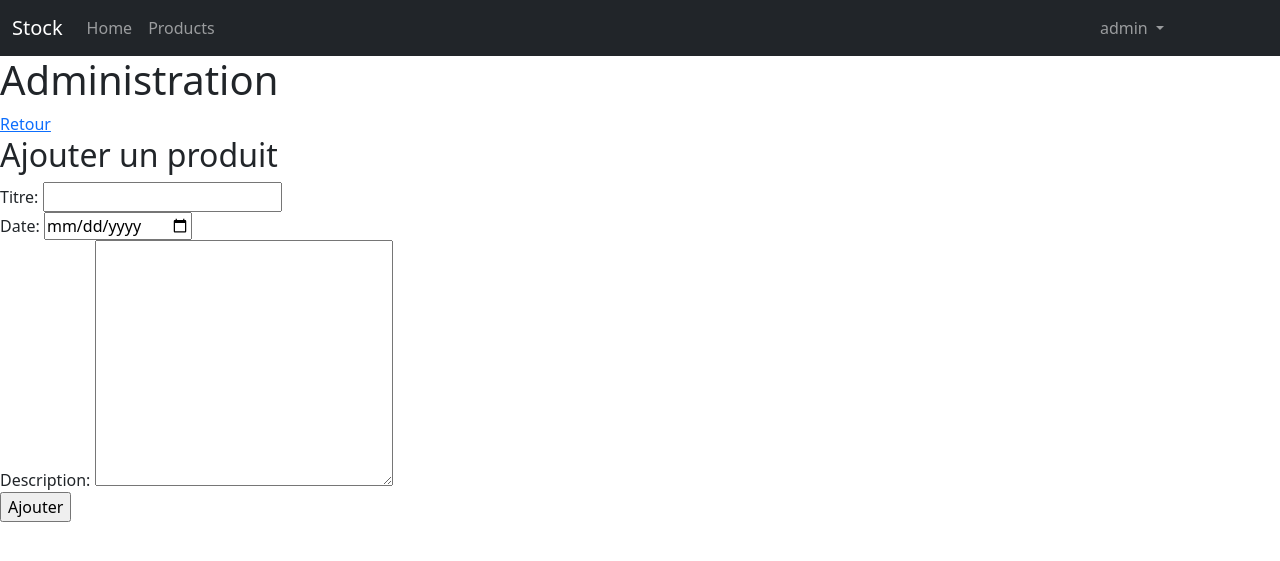
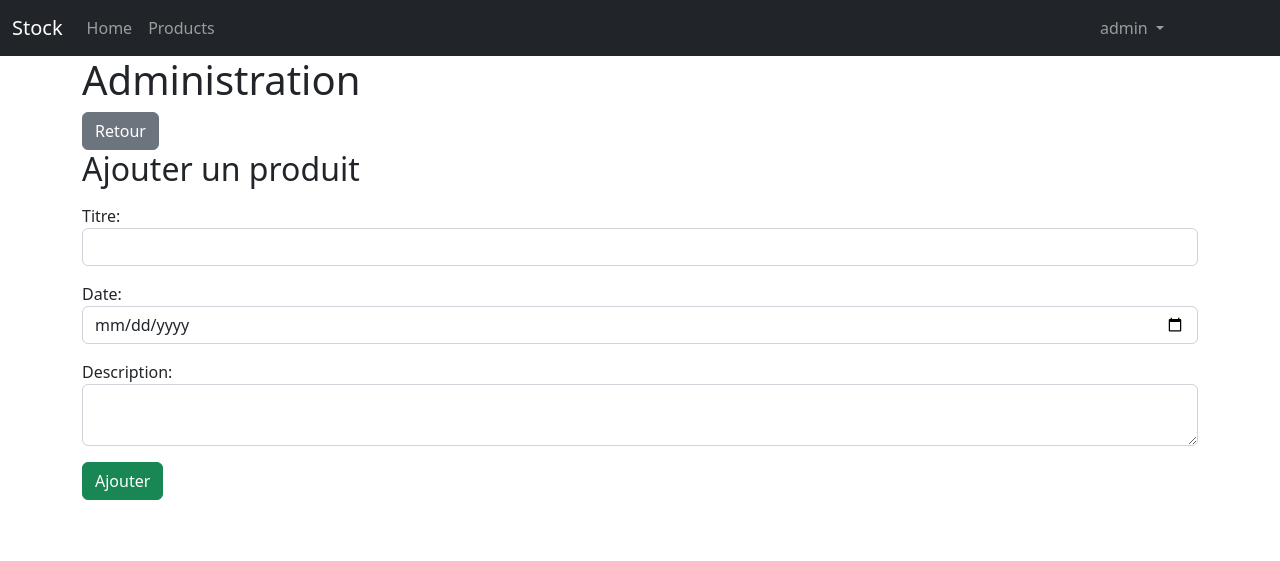
Before and after one commit to webepse/BI2-Stock, a PHP site: page /admin/addProduct.php in a window 1280 px wide. Shown: the top 561 px of the page. Run offline with PHP 8.4, Linux system fonts and the light colour scheme; a user stored in the database is signed in.

Commit message:
bootstrap add page

```diff
--- a/admin/addProduct.php
+++ b/admin/addProduct.php
@@ -20,33 +20,35 @@
     <?php
         include("partials/header.php");
     ?>
+    <div class="container">
         <h1>Administration</h1>
         <div>
-        <a href="products.php">Retour</a>
+            <a href="products.php" class="btn btn-secondary">Retour</a>
         </div>
         <h2>Ajouter un produit</h2>
         <form action="treatmentAddProduct.php" method="POST">
-        <div class="form-group">
+            <div class="form-group my-3">
                 <label for="title">Titre: </label>
-            <input type="text" id="title" name="title">
+                <input type="text" id="title" name="title" class="form-control">
             </div>
-        <div class="form-group">
+            <div class="form-group my-3">
                 <label for="date">Date: </label>
-            <input type="date" id="date" name="date">
+                <input type="date" id="date" name="date" class="form-control">
             </div>
-        <div class="form-group">
+            <div class="form-group my-3">
                 <label for="description">Description: </label>
-            <textarea name="description" id="description" cols="30" rows="10"></textarea>
+                <textarea name="description" id="description" class="form-control"></textarea>
             </div>
-        <div class="form-group">
-            <input type="submit" value="Ajouter">
+            <div class="form-group my-3">
+                <input type="submit" value="Ajouter" class="btn btn-success">
             </div>
         </form>
         <?php
             if(isset($_GET['error']))
             {
-            echo "<div class='alert'>Une erreur est survenue (code: ".$_GET['error'].")</div>";
+                echo "<div class='alert alert-danger'>Une erreur est survenue (code: ".$_GET['error'].")</div>";
             }
         ?>
+    </div>
 </body>
 </html>
```
Lines whose indentation alone changed are shown as unchanged.
